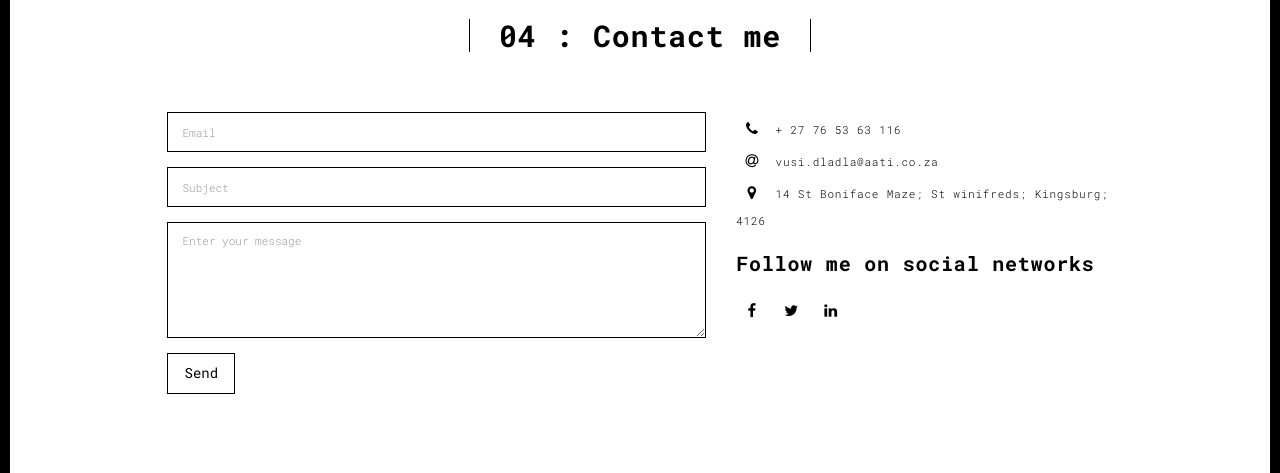
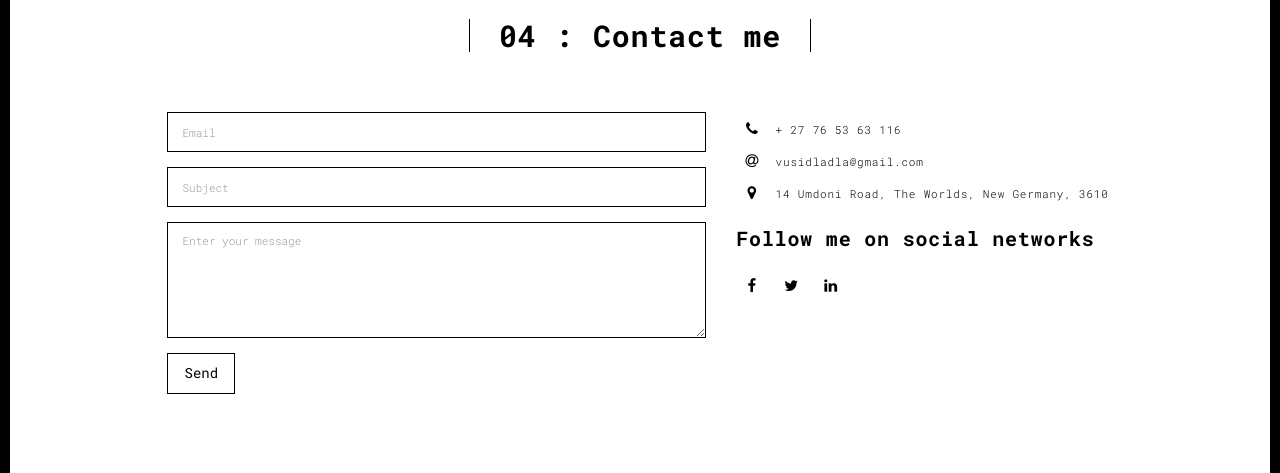
Before and after one commit to mavista/portfo, a Flask app: page /contact.html in a window 1280 px wide. Shown: the part 90-563 px from the top of the page. Run offline with Flask 2, Linux system fonts and the light colour scheme; some libraries are stand-ins or nearby versions.

Commit message:
Update my work details and added a few extra details.

```diff
--- a/templates/contact.html
+++ b/templates/contact.html
@@ -86,13 +86,13 @@
                           <span class="fa-icon">
                             <i class="fa fa-at" aria-hidden="true"></i>
                           </span>
-                          vusi.dladla@aati.co.za
+                          vusidladla@gmail.com
                         </li>
                         <li>
                           <span class="fa-icon">
                             <i class="fa fa fa-map-marker" aria-hidden="true"></i>
                           </span>
-                          14 St Boniface Maze; St winifreds; Kingsburg; 4126
+                          14 Umdoni Road, The Worlds, New Germany, 3610
                         </li>
                       </ul>
                       <h3>Follow me on social networks</h3>
--- a/templates/index.html
+++ b/templates/index.html
@@ -59,8 +59,9 @@
               <h1>Hi,<br>
                 <span id="typed-strings">
                   <span>My name is Nhlanhla Dladla</span>
-                  <span>I work as a Technical Specialist at Illovo Sugar Africa</span>
-                  <span>I'm looking for opportunities that can challenge me, where I can apply and expand the skills I have accquired over the years and make a difference</span>
+                  <span>I work as a Technical Systems Specialist at Total Energies Marketing South Africa</span>
+                  <span>I'm always on the look out for opportunities that can challenge me, where I can apply and expand the skills I have accquired over the years and make a difference</span>
+                  <span>I'm also always learning and willing to expand my hirozon</span>
                 </span>
                 <span id="typed"></span>
               </h1>
```
